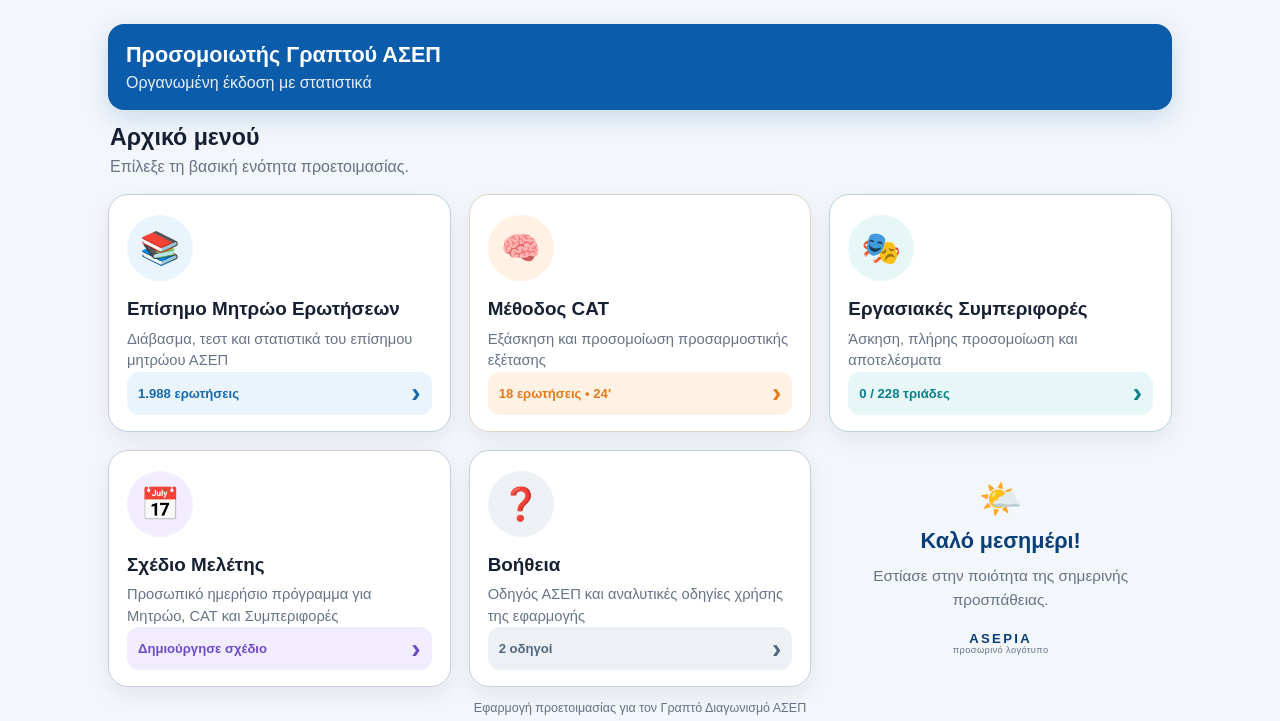
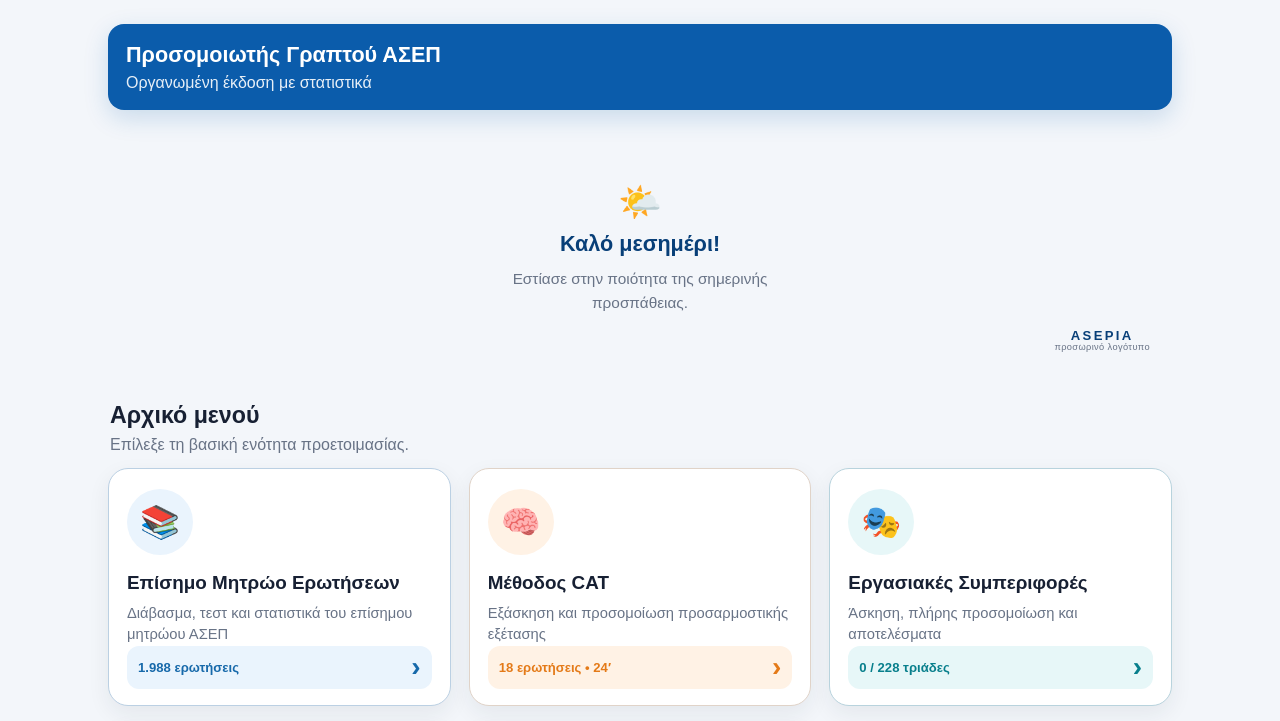
Before and after one commit to Giortamis/asep-quiz, a plain HTML site: page index.html in a window 1280 px wide. Shown: the top 721 px of the page. Drawn offline with Linux system fonts and the light colour scheme.

Commit message:
subtitle → cards

```diff
--- a/index.html
+++ b/index.html
@@ -15,6 +15,17 @@
   </header>
 
   <section id="home" class="home-dashboard">
+    <article id="smartWelcomeCard" class="welcome-card" aria-labelledby="welcomeGreeting">
+      <span id="welcomeIcon" class="welcome-icon" aria-hidden="true"></span>
+      <div class="welcome-content">
+        <h2 id="welcomeGreeting"></h2>
+        <p id="welcomeMessage"></p>
+      </div>
+      <div class="welcome-logo-placeholder" data-placeholder="true" aria-label="Προσωρινό λογότυπο ASEPIA">
+        <strong>ASEPIA</strong>
+        <small>προσωρινό λογότυπο</small>
+      </div>
+    </article>
     <div class="home-heading"><div><h2>Αρχικό μενού</h2><p>Επίλεξε τη βασική ενότητα προετοιμασίας.</p></div></div>
     <div class="dashboard-grid main-four">
       <button class="dashboard-tile tile-registry" type="button" onclick="openRegistryHub()">
@@ -42,17 +53,6 @@
         <span class="tile-description">Οδηγός ΑΣΕΠ και αναλυτικές οδηγίες χρήσης της εφαρμογής</span>
         <span class="tile-footer"><span>2 οδηγοί</span><span class="tile-arrow">›</span></span>
       </button>
-      <article id="smartWelcomeCard" class="welcome-card" aria-labelledby="welcomeGreeting">
-        <span id="welcomeIcon" class="welcome-icon" aria-hidden="true"></span>
-        <div class="welcome-content">
-          <h2 id="welcomeGreeting"></h2>
-          <p id="welcomeMessage"></p>
-        </div>
-        <div class="welcome-logo-placeholder" data-placeholder="true" aria-label="Προσωρινό λογότυπο ASEPIA">
-          <strong>ASEPIA</strong>
-          <small>προσωρινό λογότυπο</small>
-        </div>
-      </article>
     </div>
   </section>
 
--- a/style.css
+++ b/style.css
@@ -215,7 +215,7 @@
 
 /* V13.3 — σύγχρονο dashboard αρχικής οθόνης */
 .home-dashboard{margin-bottom:14px}
-.home-heading{display:flex;align-items:flex-end;justify-content:space-between;gap:14px;margin:4px 2px 16px}
+.home-heading{display:flex;align-items:flex-end;justify-content:space-between;gap:14px;margin:4px 2px 12px}
 .home-heading h2{margin:0 0 5px;font-size:1.45rem}
 .home-heading p{margin:0;color:var(--muted);line-height:1.4}
 .dashboard-grid{display:grid;grid-template-columns:repeat(3,minmax(0,1fr));gap:clamp(12px,1.6vw,18px)}
@@ -240,21 +240,23 @@
 .welcome-content{min-width:0}.welcome-content h2{margin:0 0 9px;color:var(--blue2);font-size:1.35rem;line-height:1.25}.welcome-content p{margin:0;color:var(--muted);font-size:.96rem;line-height:1.55}
 .welcome-logo-placeholder{display:none}
 @media(min-width:901px){
-  .home-dashboard .welcome-card{flex-direction:column;justify-content:center;gap:12px;padding:28px 22px;border:0;border-radius:0;background:transparent;box-shadow:none;text-align:center}
+  .home-dashboard .welcome-card{position:relative;flex-direction:column;justify-content:center;gap:12px;width:100%;min-height:250px;margin:4px 0 28px;padding:30px 130px;border:0;border-radius:0;background:transparent;box-shadow:none;text-align:center}
   .home-dashboard .welcome-icon{flex-basis:auto;width:auto;height:auto;border-radius:0;background:transparent;font-size:2.2rem}
   .home-dashboard .welcome-content p{max-width:30ch;margin-inline:auto}
-  .welcome-logo-placeholder{display:grid;justify-items:center;gap:1px;margin-top:8px;color:var(--blue2);line-height:1}
+  .welcome-logo-placeholder{position:absolute;right:22px;bottom:22px;display:grid;justify-items:center;gap:1px;color:var(--blue2);line-height:1}
   .welcome-logo-placeholder strong{font-size:.82rem;letter-spacing:.18em}
   .welcome-logo-placeholder small{color:var(--muted);font-size:.58rem;letter-spacing:.04em}
 }
 @media(max-width:900px){
+  .home-dashboard{display:flex;flex-direction:column}
+  .home-heading{order:-2}
   .dashboard-grid{grid-template-columns:repeat(2,minmax(0,1fr));gap:11px}
   .dashboard-tile{min-height:210px;padding:16px 14px 13px;border-radius:17px}
   .tile-icon{width:56px;height:56px;margin-bottom:13px;font-size:1.7rem}
   .tile-title{font-size:1.03rem}
   .tile-description{font-size:.84rem}
   .tile-footer{font-size:.74rem;padding:9px}
-  .home-dashboard .welcome-card{order:-1;grid-column:1/-1;min-height:150px;padding:18px;border-radius:17px}
+  .home-dashboard .welcome-card{order:-1;min-height:150px;margin-bottom:11px;padding:18px;border-radius:17px}
   .welcome-icon{flex-basis:56px;width:56px;height:56px;font-size:1.7rem}
 }
 @media(max-width:560px){
```
